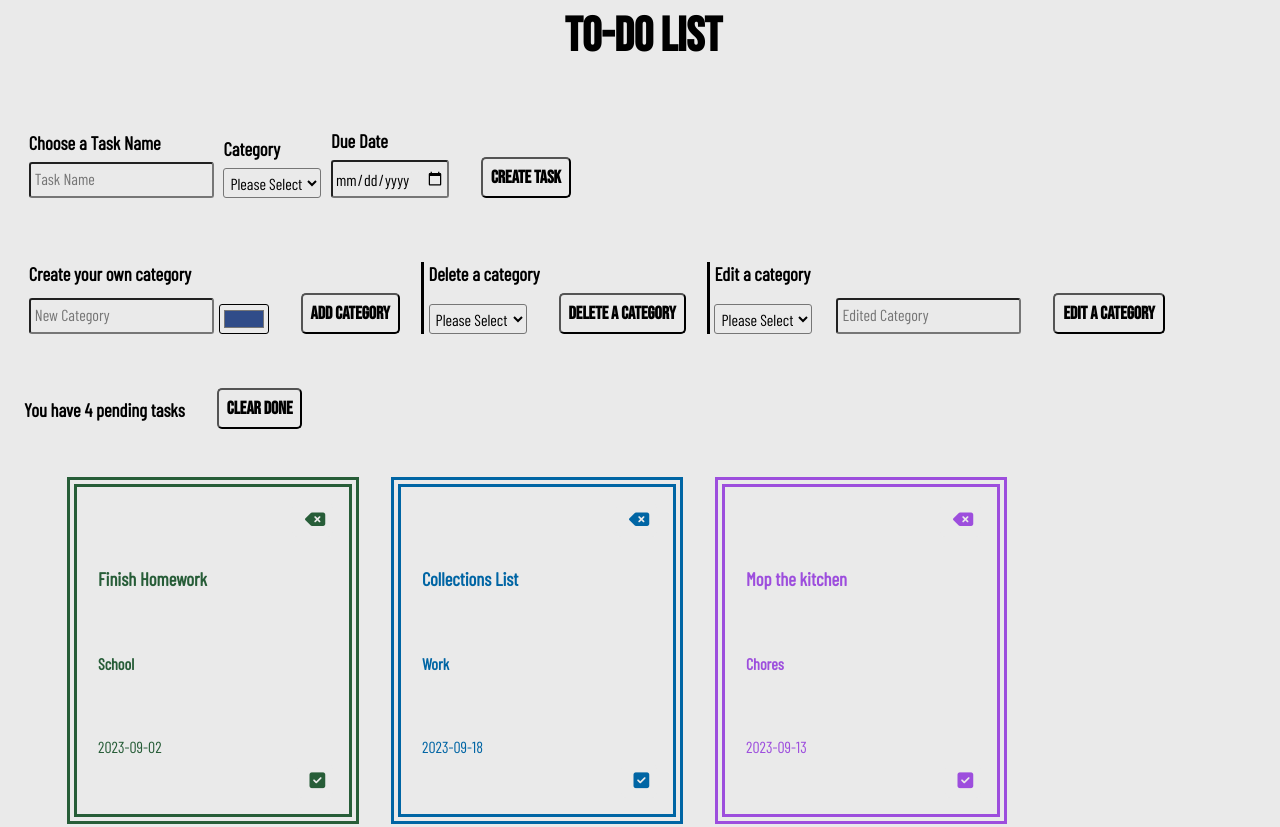
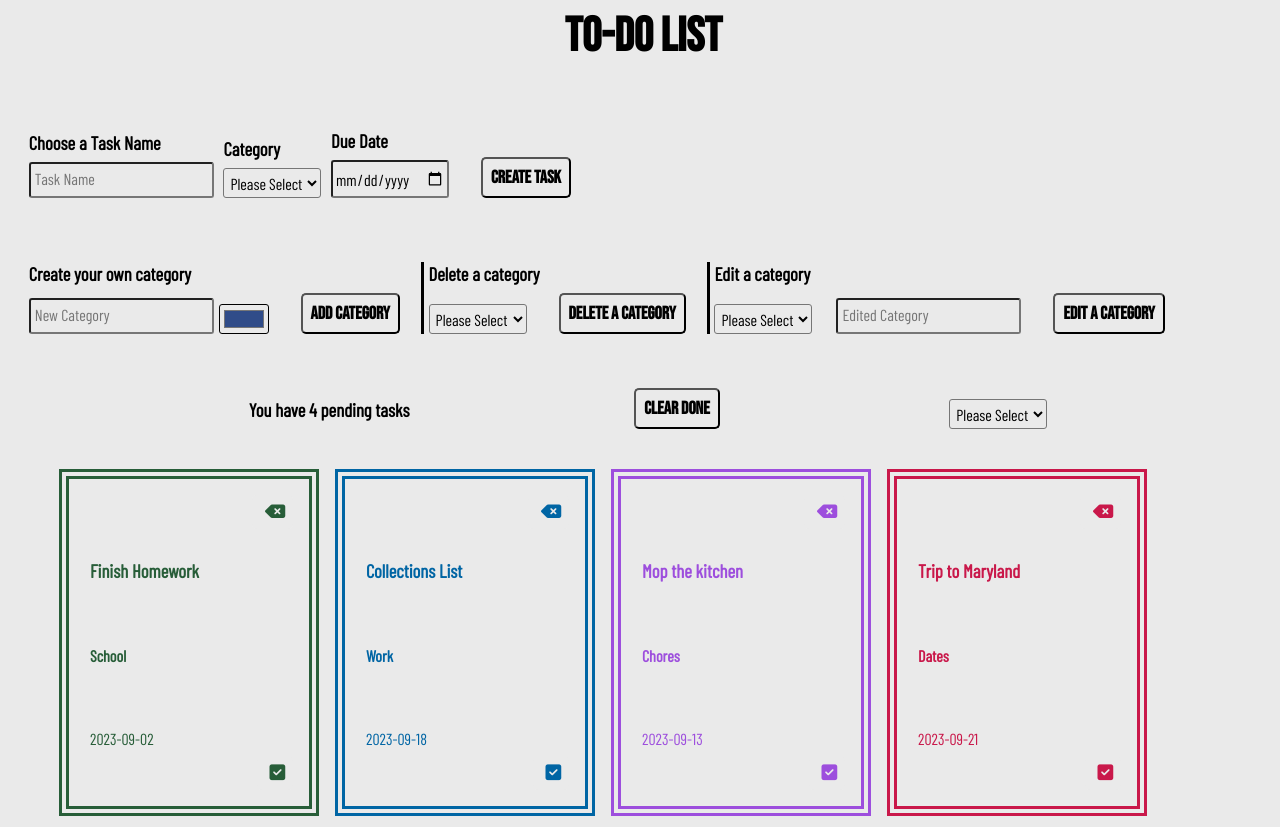
Before and after one commit to nico-mikaela17/Todo-Data-Model, a plain HTML site: page index.html in a window 1280 px wide. Shown: the top 827 px of the page. Drawn offline with nearby package versions, Linux system fonts and the light colour scheme.

Commit message:
finished styling + tips from Landon in the comments

```diff
--- a/index.html
+++ b/index.html
@@ -82,6 +82,7 @@
       <div class="footer">
         <h3 id="pendingTasksCounter"></h3>
         <button id="clearDoneButton">Clear Done</button>
+        <select id="categoryFilterSelector"></select>
       </div>
       <!--THE to-do list-->
       <div id="todoList"></div>
--- a/src/index.js
+++ b/src/index.js
@@ -1,5 +1,5 @@
 //DONE:Data model should store all information about todos including (but not limited to):Todo name, Status, ID, Category, Due Date
-
+//FIXME: add ID, also add ID to new categories, and when deleting categories use that id instead of name
 // preset categories
 let categories = [
   { name: "School", color: "#275d38" },
@@ -63,6 +63,7 @@ function createNewCategory() {
   showCategories();
   deleteCategories();
   editCategories();
+  filterTasksByCategory();
 }
 
 createCategoryBtn.addEventListener("click", () => {
@@ -115,8 +116,7 @@ function createTask() {
   for (let category in categories) {
     if (taskCategory.value === categories[category].name) {
       newCategory = categories[category];
-      }
-  else if(taskCategory.value === "")
+    } else if (taskCategory.value === "")
       // No category selected, set a default category
       newCategory = {
         name: "No Category",
@@ -185,6 +185,7 @@ function showTasks() {
 
     let taskCategory = document.createElement("h4"); //task category
     taskCategory.textContent = todos[task].todoCategory.name;
+    //FIXME: if (2 statements: delete and edit) statement might help to connect the id and if it's not there, change it to empty or no category
     // if (categories[category].todoCategory ==="") {
     //   category.name = "None"
     // }
@@ -270,7 +271,7 @@ function markingTaskAsDone(taskID) {
 }
 //end of marking tasks as completed
 
-//FIXME: Delete Category
+//FIXME: Delete Category, it comes out of the select drop down but I want it to be gone from the task
 //delete category
 function deleteCategories() {
   let taskCategory = document.querySelector("#deleteCategorySelection");
@@ -300,6 +301,7 @@ function deleteCategory(categoryName) {
       deleteCategories();
       showCategories();
       editCategories();
+      filterTasksByCategory();
     }
   });
 }
@@ -352,3 +354,36 @@ function editACategory() {
 //end of edit categories
 
 //TODO: Users need to be able to view todos by category (filter by category)
+function filterTasksByCategory(category) {
+  let categoryFilterSelector = document.querySelector(
+    "#categoryFilterSelector"
+  );
+  categoryFilterSelector.innerHTML = '<option value="">Please Select</option>';
+
+  for (let category in categories) {
+    let categoryName = document.createElement("option");
+    categoryName.value = categories[category].name;
+    categoryName.textContent = categories[category].name;
+
+    categoryFilterSelector.appendChild(categoryName);
+
+    // return todoList.filter((todo) => todo.todoCategory[0].categories.name === category)
+  }
+
+}
+filterTasksByCategory();
+
+
+// typeSelector.addEventListener('change', (event) => {
+//   const usersTypeChoice = event.target.value.toLowerCase()
+//  if(event.target.value === 'Show all'){
+//   removeChildren(pokeGrid)
+//   todoList.forEach((singletask) => {
+//     populatePokeCard(singletask)})
+//    } else{
+//   const taskByType = filterTasksByCategory(usersTypeChoice)
+//   removeChildren(pokeGrid)
+//   taskByType.forEach((eachSingletask) => populatePokeCard(eachSingletask))
+//   calculateHP()
+// }
+// })
--- a/src/styles.css
+++ b/src/styles.css
@@ -8,6 +8,7 @@ header {
   font-family: "Bebas Neue", sans-serif;
   text-align: center;
 }
+
 
 h3,
 h4,
@@ -107,9 +108,9 @@ button {
   display: flex;
   flex-direction: column;
   justify-content: space-around;
-  margin: 1rem;
+  margin: 0.5rem;
   padding: 1rem;
-  width: 15rem;
+  width: 13rem;
   display: block;
   border-style: double;
   border-width: 10px;
@@ -124,6 +125,7 @@ label {
 
 .footer {
   display: flex;
+  justify-content: space-evenly;
 }
 
 footer {
@@ -131,3 +133,11 @@ footer {
   bottom: 10px;
   text-align: center;
 }
+
+#categoryFilterSelector {
+  align-self: flex-end;
+}
+
+#clearDoneButton {
+  margin: 0;
+}
```
Lines whose indentation alone changed are shown as unchanged.
